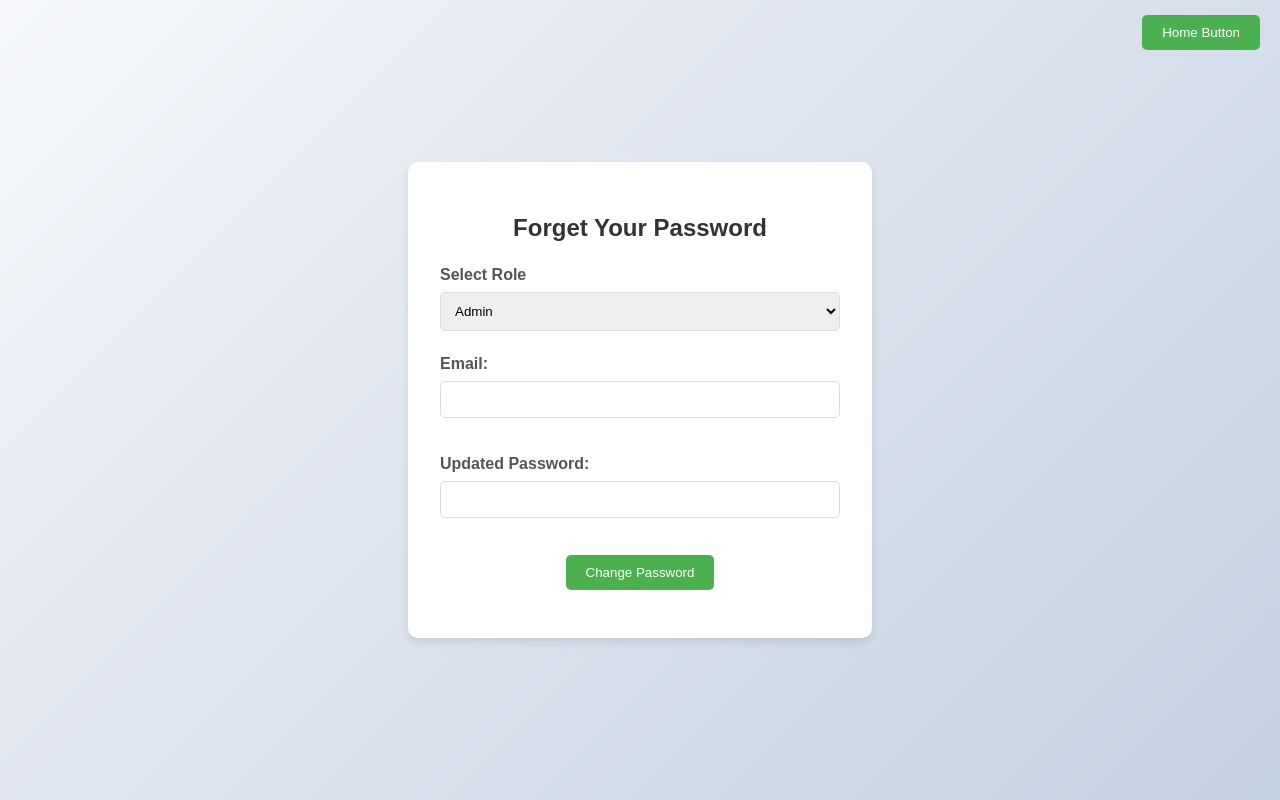
After one commit to mayank25627/Employee-Management-Portal, a Flask app: page /forgetPassword in a window 1280 px wide. The commit adds this page. Run offline with Flask 3, Linux system fonts and the light colour scheme.

Commit message:
Full Complete edecases pending

```diff
--- a/app.py
+++ b/app.py
@@ -516,12 +516,106 @@ def adminlogin():
     return render_template('adminlogin.html')
 
 
-@app.route('/adminpage')
+@app.route('/forgetPassword')
+def forgotPassword():
+    return render_template('forgetpassword.html')
+
+
+def forgetAdminPassword(email, password):
+    connection = create_connection()
+    if connection is None:
+        return "Password Change Failed! Please Retry"
+
+    cursor = connection.cursor()
+    hashed_password = bcrypt.hashpw(password.encode('utf-8'), bcrypt.gensalt())
+
+    try:
+        cursor.execute("""
+            UPDATE admin
+            SET password = %s
+            WHERE email = %s
+        """, (hashed_password, email))
+        connection.commit()
+        return "Sucessfully Updated Password"
+    except Error as e:
+        return "Password Change Failed! Please Retry"
+    finally:
+        cursor.close()
+        connection.close()
+
+
+def forgotEmployeePassword(email, password):
+    connection = create_connection()
+    if connection is None:
+        return "Password Change Failed! Please Retry"
+
+    cursor = connection.cursor()
+    hashed_password = bcrypt.hashpw(password.encode('utf-8'), bcrypt.gensalt())
+
+    try:
+        cursor.execute("""
+            UPDATE employee
+            SET password = %s
+            WHERE email = %s
+        """, (hashed_password, email))
+        connection.commit()
+        return "Sucessfully Updated Password"
+    except Error as e:
+        return "Password Change Failed! Please Retry"
+    finally:
+        cursor.close()
+        connection.close()
+
+
+def forgotManagerPassword(email, password):
+    connection = create_connection()
+    if connection is None:
+        return "Password Change Failed! Please Retry"
+
+    cursor = connection.cursor()
+    hashed_password = bcrypt.hashpw(password.encode('utf-8'), bcrypt.gensalt())
+
+    try:
+        cursor.execute("""
+            UPDATE manager
+            SET password = %s
+            WHERE email = %s
+        """, (hashed_password, email))
+        connection.commit()
+        return "Sucessfully Updated Password"
+    except Error as e:
+        return "Password Change Failed! Please Retry"
+    finally:
+        cursor.close()
+        connection.close()
+
+
+@app.route('/forgetPasswordRoute', methods=['POST'])
+def forgotPasswordRoute():
+    role = request.form['option']
+    email = request.form['email-id']
+    password = request.form['password']
+    message = "Failed to update your password"
+
+    if role == "1":
+        message = forgetAdminPassword(email, password)
+        return render_template('forgetpassword.html', message=message)
+    elif role == "2":
+        message = forgotEmployeePassword(email, password)
+        return render_template('forgetpassword.html', message=message)
+    elif role == "3":
+        message = forgotManagerPassword(email, password)
+        return render_template('forgetpassword.html', message=message)
+
+    return render_template('forgetpassword.html', message=message)
+
+
+@ app.route('/adminpage')
 def adminpage():
     return render_template('adminpage.html')
 
 
-@app.route('/adminloginprocess', methods=['POST'])
+@ app.route('/adminloginprocess', methods=['POST'])
 def adminloginprocess():
     email = request.form['email']
     password = request.form['password']
@@ -535,13 +629,13 @@ def adminloginprocess():
         return render_template('adminlogin.html', failedtext=failedtext)
 
 
-@app.route('/addEmployeePage')
+@ app.route('/addEmployeePage')
 def addEmployeePage():
     managers = get_managers()
     return render_template('addemployee.html', managers=managers)
 
 
-@app.route('/addemployees', methods=['POST'])
+@ app.route('/addemployees', methods=['POST'])
 def addemployees():
     firstname = request.form['first-name']
     lastname = request.form['last-name']
@@ -564,12 +658,12 @@ def addemployees():
         return render_template('addemployee.html', failMessage=failMessage, managers=get_managers())
 
 
-@app.route('/addManagerPage')
+@ app.route('/addManagerPage')
 def addManagerPage():
     return render_template('addmanager.html')
 
 
-@app.route('/addmanagers', methods=['GET', 'POST'])
+@ app.route('/addmanagers', methods=['GET', 'POST'])
 def addmanagers():
     firstname = request.form['first-name']
     lastname = request.form['last-name']
@@ -587,12 +681,12 @@ def addmanagers():
         return render_template('addmanager.html', failmessage=failmessage)
 
 
-@app.route('/addProjectPage')
+@ app.route('/addProjectPage')
 def addProjectPage():
     return render_template('addproject.html')
 
 
-@app.route('/addprojects',  methods=['GET', 'POST'])
+@ app.route('/addprojects',  methods=['GET', 'POST'])
 def addprojects():
     project_name = request.form['project-name']
     description = request.form['description']
@@ -607,7 +701,7 @@ def addprojects():
         return render_template('addproject.html', failmessage=failmessage)
 
 
-@app.route('/viewEmployeePage')
+@ app.route('/viewEmployeePage')
 def viewEmployeePage():
     success, employees = viewEmployee()
     if success:
@@ -616,7 +710,7 @@ def viewEmployeePage():
         return render_template('viewemployee.html', error="No employees found or an error occurred.")
 
 
-@app.route('/updateEmployee/<int:employee_id>', methods=['GET', 'POST'])
+@ app.route('/updateEmployee/<int:employee_id>', methods=['GET', 'POST'])
 def update_employee(employee_id):
     con = create_connection()
     if con is None:
@@ -654,7 +748,7 @@ def update_employee(employee_id):
         return render_template('update_employee.html', employee=employee)
 
 
-@app.route('/deleteEmployee/<int:employee_id>')
+@ app.route('/deleteEmployee/<int:employee_id>')
 def delete_employee(employee_id):
     con = create_connection()
     if con is None:
@@ -673,7 +767,7 @@ def delete_employee(employee_id):
         con.close()
 
 
-@app.route('/viewProjectPage')
+@ app.route('/viewProjectPage')
 def viewProjectPage():
     success, project = viewProject()
     if success:
@@ -682,7 +776,7 @@ def viewProjectPage():
         return render_template('viewproject.html', error="No employees found or an error occurred.")
 
 
-@app.route('/updateProject/<int:project_id>', methods=['GET'])
+@ app.route('/updateProject/<int:project_id>', methods=['GET'])
 def showUpdateProjectForm(project_id):
     con = create_connection()
     if con is None:
@@ -704,7 +798,7 @@ def showUpdateProjectForm(project_id):
         con.close()
 
 
-@app.route('/updateProject/<int:project_id>', methods=['POST'])
+@ app.route('/updateProject/<int:project_id>', methods=['POST'])
 def updateProject(project_id):
     project_name = request.form['project_name']
     description = request.form['description']
@@ -728,7 +822,7 @@ def updateProject(project_id):
         con.close()
 
 
-@app.route('/deleteProject/<int:project_id>')
+@ app.route('/deleteProject/<int:project_id>')
 def delete_project(project_id):
     con = create_connection()
     if con is None:
@@ -747,7 +841,7 @@ def delete_project(project_id):
         con.close()
 
 
-@app.route('/viewManagers')
+@ app.route('/viewManagers')
 def view_managers():
     con = create_connection()
     if con is None:
@@ -765,7 +859,7 @@ def view_managers():
         con.close()
 
 
-@app.route('/updateManager/<int:manager_id>', methods=['GET', 'POST'])
+@ app.route('/updateManager/<int:manager_id>', methods=['GET', 'POST'])
 def update_manager(manager_id):
     if request.method == 'GET':
         con = create_connection()
@@ -811,7 +905,7 @@ def update_manager(manager_id):
             con.close()
 
 
-@app.route('/deleteManager/<int:manager_id>', methods=['POST', 'GET'])
+@ app.route('/deleteManager/<int:manager_id>', methods=['POST', 'GET'])
 def delete_manager(manager_id):
     con = create_connection()
     if con is None:
@@ -830,14 +924,14 @@ def delete_manager(manager_id):
         con.close()
 
 
-@app.route('/assignProjectPage')
+@ app.route('/assignProjectPage')
 def assignProjectPage():
     unassigned_employees = get_unassigned_employees()
     projects = get_all_projects()
     return render_template('assign_project.html', unassigned_employees=unassigned_employees, projects=projects)
 
 
-@app.route('/assignProject', methods=['POST'])
+@ app.route('/assignProject', methods=['POST'])
 def assignProject():
     employee_id = request.form['employee_id']
     project_id = request.form['project_id']
@@ -859,13 +953,13 @@ def assignProject():
         con.close()
 
 
-@app.route('/unassignProjectPage')
+@ app.route('/unassignProjectPage')
 def unassignProjectPage():
     assigned_employees = get_assigned_employees()
     return render_template('unassign_project.html', assigned_employees=assigned_employees)
 
 
-@app.route('/unassignProject', methods=['POST'])
+@ app.route('/unassignProject', methods=['POST'])
 def unassignProject():
     employee_id = request.form['employee_id']
 
@@ -886,7 +980,7 @@ def unassignProject():
         con.close()
 
 
-@app.route('/viewEmployeesWithProjects')
+@ app.route('/viewEmployeesWithProjects')
 def viewEmployeesWithProjectsPage():
     success, employees = viewEmployeesWithProjects()
     if success:
@@ -895,27 +989,27 @@ def viewEmployeesWithProjectsPage():
         return render_template('employee_with_project.html', error="No employees found or an error occurred.")
 
 
-@app.route('/approveRejectManagerRequest')
+@ app.route('/approveRejectManagerRequest')
 def approveRejectManagerRequest():
     requests = get_requests_data()
     return render_template('approve_reject_manager_req.html', requests=requests)
 
 
-@app.route('/approveRequest/<int:request_id>')
+@ app.route('/approveRequest/<int:request_id>')
 def approveRequest(request_id):
     approvingRequest(request_id)
     requests = get_requests_data()
     return render_template('approve_reject_manager_req.html', requests=requests, message="Sucessfully Approved Request")
 
 
-@app.route('/rejectRequest/<int:request_id>')
+@ app.route('/rejectRequest/<int:request_id>')
 def rejectRequest(request_id):
     success = rejectingRequest(request_id)
     requests = get_requests_data()
     return render_template('approve_reject_manager_req.html', requests=requests, message="Sucessfully Reject Request")
 
 
-@app.route('/requestStatus', methods=['GET'])
+@ app.route('/requestStatus', methods=['GET'])
 def requestStatus():
     requests = get_request_status()
     return render_template('request_history.html', requests=requests)
@@ -924,12 +1018,12 @@ def requestStatus():
 # Employee Routes --------------------------------
 
 
-@app.route('/emplogin')
+@ app.route('/emplogin')
 def emplogin():
     return render_template('emplogin.html')
 
 
-@app.route('/employeeloginprocess', methods=['GET', 'POST'])
+@ app.route('/employeeloginprocess', methods=['GET', 'POST'])
 def employeeloginprocess():
     email = request.form['email']
     password = request.form['password']
@@ -944,7 +1038,7 @@ def employeeloginprocess():
         return render_template('emplogin.html', failedtext=failedtext)
 
 
-@app.route('/employeepage')
+@ app.route('/employeepage')
 def employeepage():
     employee = session.get('employee')
     if not employee:
@@ -953,7 +1047,7 @@ def employeepage():
     return render_template('employeepage.html', employee=employee)
 
 
-@app.route('/showDetails')
+@ app.route('/showDetails')
 def show_details():
     employee = session.get('employee')
     if not employee:
@@ -990,7 +1084,7 @@ def show_details():
         con.close()
 
 
-@app.route('/addskills', methods=['POST'])
+@ app.route('/addskills', methods=['POST'])
 def addskills():
     employee = session.get('employee')
     if not employee:
@@ -1016,7 +1110,7 @@ def addskills():
         con.close()
 
 
-@app.route('/updateskills', methods=['GET'])
+@ app.route('/updateskills', methods=['GET'])
 def updateskills():
     employee = session.get('employee')
     if not employee:
@@ -1039,7 +1133,7 @@ def updateskills():
         con.close()
 
 
-@app.route('/viewEmployeePagetoEmployee')
+@ app.route('/viewEmployeePagetoEmployee')
 def viewEmployeePagetoEmployee():
     success, employees = viewEmployee()
     if success:
@@ -1048,7 +1142,7 @@ def viewEmployeePagetoEmployee():
         return render_template('viewemployeetoemployee.html', error="No employees found or an error occurred.")
 
 
-@app.route('/viewManagerPagetoEmployee')
+@ app.route('/viewManagerPagetoEmployee')
 def viewManagerPagetoEmployee():
     success, managers = viewManager()
     if success:
@@ -1060,12 +1154,12 @@ def viewManagerPagetoEmployee():
 # Manager Routes --------------------------------
 
 
-@app.route('/mnglogin')
+@ app.route('/mnglogin')
 def mnglogin():
     return render_template('mnglogin.html')
 
 
-@app.route('/managerloginprocess', methods=['GET', 'POST'])
+@ app.route('/managerloginprocess', methods=['GET', 'POST'])
 def manager_page():
     email = request.form['email']
     password = request.form['password']
@@ -1082,7 +1176,7 @@ def manager_page():
         return render_template('mnglogin.html', failedtext=failedtext)
 
 
-@app.route('/managerpage')
+@ app.route('/managerpage')
 def managerpage():
     manager = session.get('manager')
     if not manager:
@@ -1091,7 +1185,7 @@ def managerpage():
     return render_template('managerpage.html', manager=manager)
 
 
-@app.route('/showManagerDetails')
+@ app.route('/showManagerDetails')
 def show_manager_details():
     manager = session.get('manager')
     if not manager:
@@ -1119,7 +1213,7 @@ def show_manager_details():
         con.close()
 
 
-@app.route('/viewEmployeePagetoManager')
+@ app.route('/viewEmployeePagetoManager')
 def viewEmployeePagetoManager():
     success, employees = viewEmployee()
     if success:
@@ -1128,7 +1222,7 @@ def viewEmployeePagetoManager():
         return render_template('viewemployeetomanager.html', error="No employees found or an error occurred.")
 
 
-@app.route('/viewManagerPagetoManager')
+@ app.route('/viewManagerPagetoManager')
 def viewManagerPagetoManager():
     success, managers = viewManager()
     if success:
@@ -1137,7 +1231,7 @@ def viewManagerPagetoManager():
         return render_template('viewmanagertomanager.html', error="No employees found or an error occurred.")
 
 
-@app.route('/viewProjecttoMnager')
+@ app.route('/viewProjecttoMnager')
 def viewProjectToMnager():
     success, project = viewProject()
     if success:
@@ -1146,14 +1240,14 @@ def viewProjectToMnager():
         return render_template('viewProjecttoManager.html', error="No employees found or an error occurred.")
 
 
-@app.route('/managerRequests')
+@ app.route('/managerRequests')
 def managerRequests():
     unassignEmployee = get_unassigned_employees_with_skills()
     allProjects = get_all_projects()
     return render_template('managerRequests.html', unassignEmployee=unassignEmployee, allProjects=allProjects)
 
 
-@app.route('/managerRequestRoute', methods=['POST'])
+@ app.route('/managerRequestRoute', methods=['POST'])
 def managerRequestRoute():
     selected_employee_ids = request.form.getlist('employee_ids')
     project_id = request.form.get('project_id')
@@ -1169,7 +1263,7 @@ def managerRequestRoute():
         return render_template('managerRequests.html', errorMessage="An error occurred while sending the request")
 
 
-@app.route('/managerRequestStatus', methods=['GET'])
+@ app.route('/managerRequestStatus', methods=['GET'])
 def managerRequestStatus():
     manager_id = session['manager'].get('manager_id')
     requests = get_manager_requests(manager_id)
--- /dev/null
+++ b/templates/forgetpassword.html
@@ -0,0 +1,129 @@
+<!DOCTYPE html>
+<html lang="en">
+<head>
+  <meta charset="UTF-8">
+  <meta name="viewport" content="width=device-width, initial-scale=1.0">
+  <title>Forget Password</title>
+  <style>
+    body {
+      font-family: Arial, sans-serif;
+      background: linear-gradient(135deg, #f5f7fa, #c3cfe2);
+      display: flex;
+      justify-content: center;
+      align-items: center;
+      height: 100vh;
+      margin: 0;
+    }
+
+    .container {
+      background: #ffffff;
+      padding: 2em;
+      border-radius: 10px;
+      box-shadow: 0 4px 8px rgba(0, 0, 0, 0.1);
+      max-width: 400px;
+      width: 100%;
+      text-align: center;
+    }
+
+    h2 {
+      margin-bottom: 1em;
+      font-size: 24px;
+      color: #333;
+    }
+
+    .form-group {
+      margin-bottom: 1.5em;
+      text-align: left;
+    }
+
+    .form-group label {
+      display: block;
+      margin-bottom: 0.5em;
+      font-weight: bold;
+      color: #555;
+    }
+
+    .form-group select,
+    .form-group input {
+      width: 100%;
+      padding: 0.75em;
+      border: 1px solid #ddd;
+      border-radius: 5px;
+      box-sizing: border-box;
+    }
+
+    .form-group input[type="email"],
+    .form-group input[type="password"] {
+      margin-bottom: 1em;
+    }
+
+    .submit-btn, .nav-btn {
+      background-color: #4CAF50;
+      color: white;
+      padding: 0.75em 1.5em;
+      border: none;
+      border-radius: 5px;
+      cursor: pointer;
+      transition: background-color 0.3s;
+    }
+
+    .submit-btn:hover, .nav-btn:hover {
+      background-color: #45a049;
+    }
+
+    #message {
+      margin-top: 1em;
+      color: red;
+      font-weight: bold;
+    }
+
+    h1 {
+      color: green;
+    }
+  </style>
+</head>
+<body>
+  <div style="position: absolute; right: 20px; top:15px">
+    <button style="background-color: #4CAF50;
+    color: #fff;
+    padding: 10px 20px;
+    border: none;
+    border-radius: 5px;
+    cursor: pointer;" id="home-button" >Home Button</button>
+  </div>
+
+  <div class="container">
+    <h2>Forget Your Password</h2>
+    <form id="forget-password" action="/forgetPasswordRoute" method="post" enctype="multipart/form-data">
+      <div class="form-group">
+        <label for="options">Select Role</label>
+        <select id="options" name="option">
+          <option value="1">Admin</option>
+          <option value="2">Employee</option>
+          <option value="3">Manager</option>
+        </select>
+      </div>
+      <div class="form-group">
+        <label for="email-id">Email:</label>
+        <input type="email" id="email-id" name="email-id" required>
+      </div>
+      <div class="form-group">
+        <label for="password">Updated Password:</label>
+        <input type="password" id="password" name="password" required>
+      </div>
+      <button type="submit" class="submit-btn">Change Password</button>
+    </form>
+
+    <p id="message"></p>
+    {% if message %}
+      <h1>{{ message }} </h1>
+    {% endif %}
+  </div>
+
+  <script>
+    document.getElementById("home-button").addEventListener("click", function() {
+      window.location.href = "/";
+    });
+  </script>
+</body>
+</html>
```
Also changed, not shown: templates/adminlogin.html (+13 -8 lines), templates/emplogin.html (+7 -3 lines), templates/mnglogin.html (+8 -3 lines).
